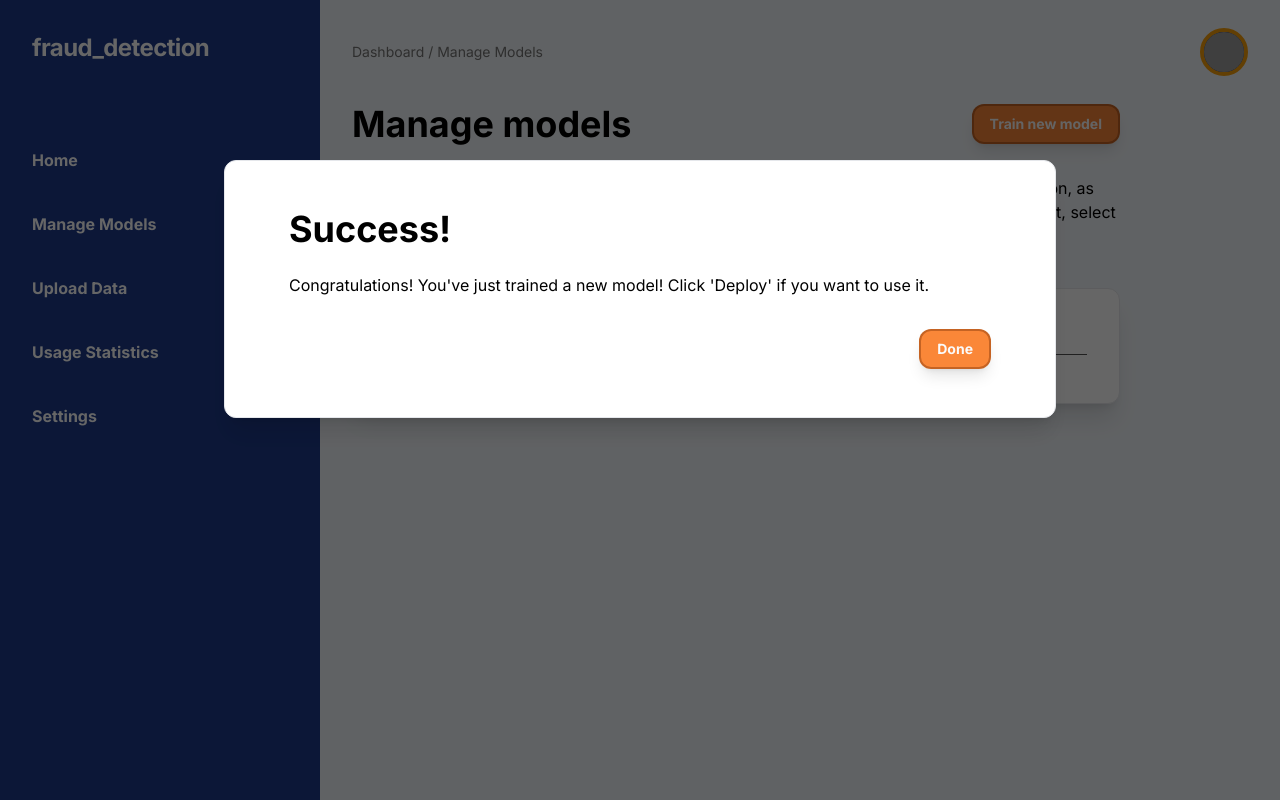
After one commit to jnsltk/fraud_detection, a Django app: page /dashboard/train_model_success in a window 1280 px wide. The commit adds this page. Run offline with Django 5.2, Linux system fonts and the light colour scheme; lists and menus that the app fills with data are empty; some libraries are stand-ins or nearby versions; grey boxes are pictures that could not be loaded.

Commit message:
#13 Implement train model on frontend

```diff
--- /dev/null
+++ b/fraud_detection/dashboard/forms.py
@@ -0,0 +1,5 @@
+from django import forms
+
+class NewModelForm(forms.Form):
+    start_date = forms.DateField()
+    end_date = forms.DateField()
--- a/fraud_detection/dashboard/templates/dashboard/base_dashboard.html
+++ b/fraud_detection/dashboard/templates/dashboard/base_dashboard.html
@@ -6,6 +6,7 @@
         <title>Fraud Detection Dashboard</title>
     {% endblock %}
     <meta name="viewport" content="width=device-width, initial-scale=1"/>
+    <script src="https://unpkg.com/htmx.org@2.0.3"></script>
     <link rel="preconnect" href="https://fonts.googleapis.com">
     <link rel="preconnect" href="https://fonts.gstatic.com" crossorigin>
     <link href="https://fonts.googleapis.com/css2?family=Inter:ital,opsz,wght@0,14..32,100..900;1,14..32,100..900&family=JetBrains+Mono:ital,wght@0,100..800;1,100..800&display=swap"
@@ -87,7 +88,8 @@
             {% endblock %}
             <div class="flex items-center gap-5">
                 <span class="block font-bold">{{ user.first_name }} {{ user.last_name }}</span>
-                <img src="" class="bg-blue-900 h-12 w-12 rounded-full border-4 border-amber-500 object cover">
+                <img alt="User profile picture" src="https://thispersondoesnotexist.com/"
+                     class="bg-blue-900 h-12 w-12 rounded-full border-4 border-amber-500 object cover">
             </div>
         </div>
 
--- a/fraud_detection/dashboard/templates/dashboard/manage_models.html
+++ b/fraud_detection/dashboard/templates/dashboard/manage_models.html
@@ -8,7 +8,8 @@
     <div class="max-w-3xl mx-8">
         <div class="mb-8 mt-8 md:mt-0 items-center justify-between flex">
             <span class="block text-2xl md:text-4xl font-bold">Manage models</span>
-            <button class="text-nowrap bg-orange-500/85 rounded-xl px-4 py-2 shadow-lg border border-amber-800/50 border-2 text-sm text-neutral-50 font-bold hover:bg-orange-400/85 transition transition-duration-150">
+            <button hx-get="{% url 'train_model_form' %}" hx-target="#dialog"
+                    class="text-nowrap bg-orange-500/85 rounded-xl px-4 py-2 shadow-lg border border-amber-800/50 border-2 text-sm text-neutral-50 font-bold hover:bg-orange-400/85 transition transition-duration-150">
                 Train new model
             </button>
         </div>
@@ -82,4 +83,8 @@
             </table>
         </div>
     </div>
+
+    {% block dialog %}
+        <div id="dialog"></div>
     {% endblock %}
+{% endblock %}
--- /dev/null
+++ b/fraud_detection/dashboard/templates/dashboard/train_model_success.html
@@ -0,0 +1,19 @@
+{% extends "dashboard/manage_models.html" %}
+
+{% block dialog %}
+    <div class="fixed inset-0 flex items-center justify-center z-50">
+    <div class="absolute inset-0 bg-black opacity-60"></div>
+
+    <div id="dialog"
+         class="fixed top-8 left-8 right-8 md:top-40 md:left-56 md:right-56 bg-white shadow-xl rounded-xl border py-12 px-16 mb-12 min-w-min text-nowrap">
+        <span class="block text-2xl md:text-4xl font-bold mb-6">Success!</span>
+        <p class="mb-8">Congratulations! You've just trained a new model! Click 'Deploy' if you want to use it.</p>
+            <div class="flex gap-4 w-full justify-end">
+                <a href="{% url 'dashboard/manage_models' %}"
+                        class="text-nowrap bg-orange-500/85 rounded-xl px-4 py-2 shadow-lg border border-amber-800/50 border-2 text-sm text-neutral-50 font-bold hover:bg-orange-400/85 transition duration-150">
+                    Done
+                </a>
+            </div>
+    </div>
+</div>
+{% endblock %}
--- a/fraud_detection/dashboard/urls.py
+++ b/fraud_detection/dashboard/urls.py
@@ -3,5 +3,12 @@ from . import views
 
 urlpatterns = [
     path('', views.index, name='dashboard/index'),
-    path('manage_models/', views.manage_models, name='dashboard/manage_models')
+    path('manage_models/', views.manage_models, name='dashboard/manage_models'),
+    path('train_model_success', views.train_model_success, name='dashboard/train_model_success')
 ]
+
+# Htmx related urls
+urlpatterns += [
+    path('train_model_form', views.train_model_form, name='train_model_form'),
+    path('dismiss_model_form', views.cancel_model_form, name='cancel_model_form')
+]
--- a/fraud_detection/dashboard/views.py
+++ b/fraud_detection/dashboard/views.py
@@ -1,6 +1,13 @@
+import time
+
 from django.contrib.auth.decorators import login_required
+from django.http import HttpResponseRedirect, HttpResponse
 from django.shortcuts import render
 from django.contrib.auth.models import User
+from django.urls import reverse
+from django.views.decorators.http import require_http_methods
+
+from dashboard.forms import NewModelForm
 
 
 @login_required
@@ -10,21 +17,46 @@ def index(request):
     }
     return render(request, 'dashboard/index.html', context=context)
 
+@require_http_methods(['GET', 'POST'])
 def manage_models(request):
-    context = {}
-    # Define dummy data for now
-    models = []
-    for i in range(10):
-        models.append({
-            'version': 'v3.19',
-            'date_created': '2024.11.30',
-            'created_by': 'Bob McRoberts',
-            'dataset_size': '100000',
-            'score': '99.4',
-            'deployed': False
-        })
-    # Set first value to deployed
-    models[0]['deployed'] = True
+    if request.method == "POST":
+        form = NewModelForm(request.POST)
+        if form.is_valid():
+            start_date = form.cleaned_data['start_date']
+            end_date = form.cleaned_data['end_date']
+            # Call start model training pipeline, passing in the selected dates
+            print(start_date, end_date)
+            # simulate model training time
+            time.sleep(5)
+        return HttpResponseRedirect(reverse('dashboard/train_model_success'))
+    else:
+        context = {}
+        # Define dummy data for now
+        models = []
+        for i in range(10):
+            models.append({
+                'version': 'v3.19',
+                'date_created': '2024.11.30',
+                'created_by': 'Bob McRoberts',
+                'dataset_size': '100000',
+                'score': '99.4',
+                'deployed': False
+            })
+        # Set first value to deployed
+        models[0]['deployed'] = True
 
-    context.update({'models': models})
-    return render(request, 'dashboard/manage_models.html', context=context)
+        context.update({'models': models})
+        return render(request, 'dashboard/manage_models.html', context=context)
+
+
+def train_model_form(request):
+    form = NewModelForm()
+    return render(request, 'dashboard/train_model_form.html', {
+        'form': form,
+    })
+def cancel_model_form(request):
+    return HttpResponse(
+        """<div id="dialog"></div>"""
+    )
+def train_model_success(request):
+    return render(request, 'dashboard/train_model_success.html')
--- a/fraud_detection/db_importer/templates/upload.html
+++ b/fraud_detection/db_importer/templates/upload.html
@@ -20,7 +20,7 @@
         <div class="mb-8 mt-8 md:mt-0 items-center justify-between flex">
             <span class="block text-2xl md:text-4xl font-bold">Upload Data</span>
         </div>
-        <p class="mb-10">Here you can upload new datasets that can be used for the retraining of models.</p>
+        <p class="mb-10">Here you can upload new datasets that can be used for the training of models.</p>
         <div class="bg-white shadow-xl rounded-xl border p-8 mb-12">
             <h2 class="text-xl font-bold pb-4">Upload CSV file</h2>
             <p class="text-gray-700 mb-8">
```
Also changed, not shown: fraud_detection/dashboard/templates/dashboard/train_model_form.html (added, +38 -0 lines). Lines whose indentation alone changed are shown as unchanged.
